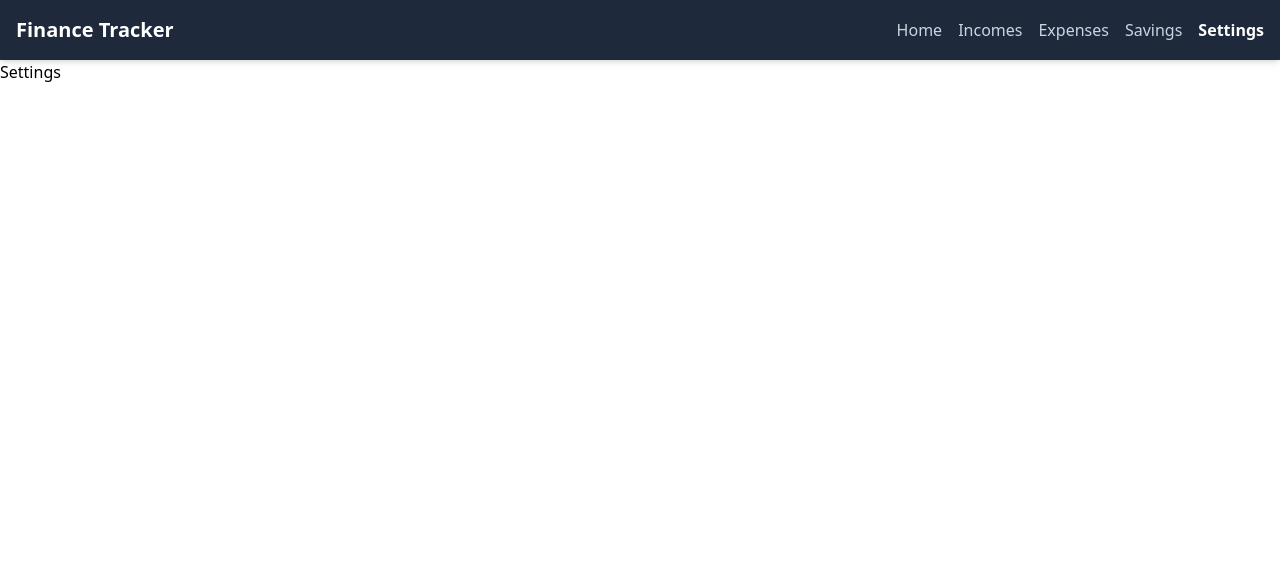
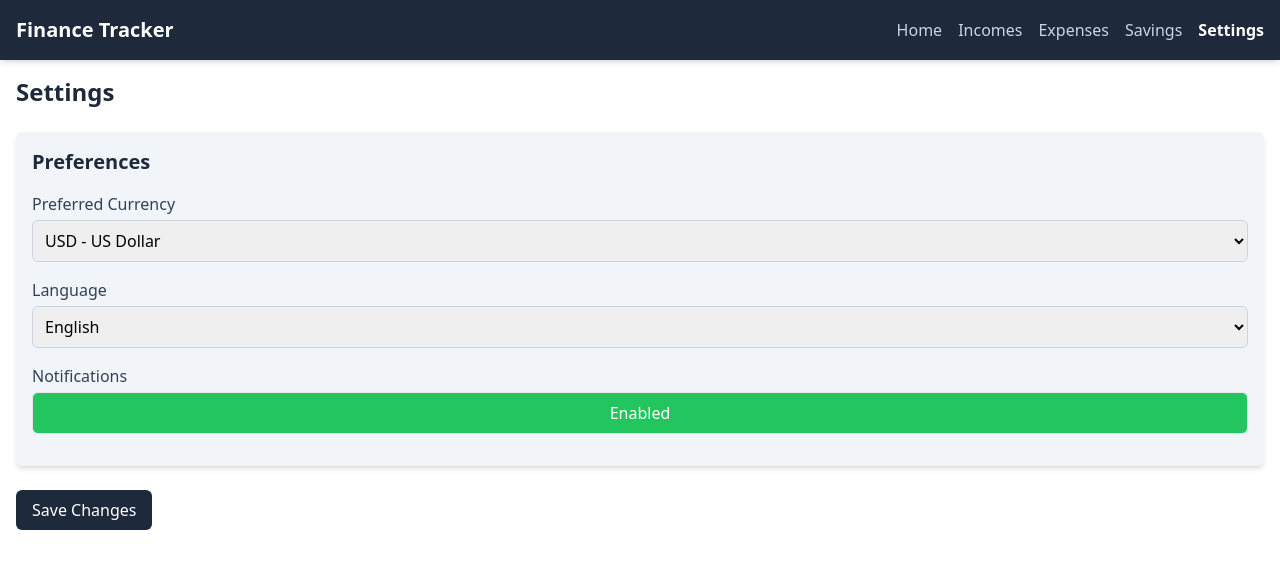
Before and after one commit to joshuascott019/jm-finance-app, a React (Vite) app: page /settings in a window 1280 px wide. Shown: the top 568 px of the page. Built offline with nearby package versions, Linux system fonts and the light colour scheme.

Commit message:
feat: add basic page for savings, home, and settings

```diff
--- a/src/pages/Home.jsx
+++ b/src/pages/Home.jsx
@@ -1,7 +1,67 @@
-import React from 'react';
+// Home.jsx
+import React, { useState } from 'react';
 
 const Home = () => {
-  return <div>Home</div>;
+  // Example data for incomes, expenses, and savings
+  const [incomes, setIncomes] = useState([
+    { description: 'Salary', amount: 5000, date: '2024-10-01' },
+    { description: 'Freelance', amount: 1500, date: '2024-10-10' },
+  ]);
+  const [expenses, setExpenses] = useState([
+    { description: 'Rent', amount: 1200, date: '2024-10-05' },
+    { description: 'Groceries', amount: 300, date: '2024-10-07' },
+  ]);
+  const [savings, setSavings] = useState([
+    { description: 'Emergency Fund', amount: 2000, date: '2024-10-12' },
+  ]);
+
+  const totalIncomes = incomes.reduce(
+    (total, income) => total + parseFloat(income.amount),
+    0
+  );
+  const totalExpenses = expenses.reduce(
+    (total, expense) => total + parseFloat(expense.amount),
+    0
+  );
+  const totalSavings = savings.reduce(
+    (total, saving) => total + parseFloat(saving.amount),
+    0
+  );
+  const balance = totalIncomes - totalExpenses;
+
+  return (
+    <div className="container mx-auto p-4">
+      <h1 className="text-2xl font-bold text-slate-800 mb-6">
+        Finance Dashboard
+      </h1>
+
+      <div className="grid grid-cols-1 sm:grid-cols-3 gap-6 mb-6">
+        <div className="bg-slate-100 p-4 rounded-md shadow-md">
+          <h2 className="text-xl font-bold text-slate-800">Total Incomes</h2>
+          <p className="text-2xl text-green-600 font-bold">${totalIncomes}</p>
+        </div>
+        <div className="bg-slate-100 p-4 rounded-md shadow-md">
+          <h2 className="text-xl font-bold text-slate-800">Total Expenses</h2>
+          <p className="text-2xl text-red-600 font-bold">${totalExpenses}</p>
+        </div>
+        <div className="bg-slate-100 p-4 rounded-md shadow-md">
+          <h2 className="text-xl font-bold text-slate-800">Total Savings</h2>
+          <p className="text-2xl text-blue-600 font-bold">${totalSavings}</p>
+        </div>
+      </div>
+
+      <div className="bg-slate-100 p-4 rounded-md shadow-md">
+        <h2 className="text-xl font-bold text-slate-800">Current Balance</h2>
+        <p
+          className={`text-2xl font-bold ${
+            balance >= 0 ? 'text-green-600' : 'text-red-600'
+          }`}
+        >
+          ${balance}
+        </p>
+      </div>
+    </div>
+  );
 };
 
 export default Home;
--- a/src/pages/Savings.jsx
+++ b/src/pages/Savings.jsx
@@ -1,7 +1,95 @@
-import React from 'react';
+// Savings.jsx
+import React, { useState } from 'react';
 
 const Savings = () => {
-  return <div>Savings</div>;
+  const [savings, setSavings] = useState([]);
+  const [newSaving, setNewSaving] = useState({
+    description: '',
+    amount: '',
+    date: '',
+  });
+
+  const handleChange = (e) => {
+    setNewSaving({
+      ...newSaving,
+      [e.target.name]: e.target.value,
+    });
+  };
+
+  const handleSubmit = (e) => {
+    e.preventDefault();
+    if (newSaving.description && newSaving.amount && newSaving.date) {
+      setSavings([...savings, newSaving]);
+      setNewSaving({ description: '', amount: '', date: '' });
+    }
+  };
+
+  return (
+    <div className="container mx-auto p-4">
+      <h1 className="text-2xl font-bold text-slate-800 mb-4">Savings</h1>
+
+      <form
+        onSubmit={handleSubmit}
+        className="bg-slate-100 p-4 rounded-md shadow-md mb-6"
+      >
+        <div className="mb-4">
+          <label className="block text-slate-700">Description</label>
+          <input
+            type="text"
+            name="description"
+            value={newSaving.description}
+            onChange={handleChange}
+            className="w-full p-2 mt-1 border border-slate-300 rounded-md"
+            placeholder="Savings source or description"
+          />
+        </div>
+        <div className="mb-4">
+          <label className="block text-slate-700">Amount</label>
+          <input
+            type="number"
+            name="amount"
+            value={newSaving.amount}
+            onChange={handleChange}
+            className="w-full p-2 mt-1 border border-slate-300 rounded-md"
+            placeholder="Amount (e.g., 2000)"
+          />
+        </div>
+        <div className="mb-4">
+          <label className="block text-slate-700">Date</label>
+          <input
+            type="date"
+            name="date"
+            value={newSaving.date}
+            onChange={handleChange}
+            className="w-full p-2 mt-1 border border-slate-300 rounded-md"
+          />
+        </div>
+        <button
+          type="submit"
+          className="bg-slate-800 text-white px-4 py-2 rounded-md hover:bg-slate-700"
+        >
+          Add Saving
+        </button>
+      </form>
+
+      <h2 className="text-xl font-bold text-slate-800 mb-2">Savings List</h2>
+      {savings.length > 0 ? (
+        <ul className="bg-slate-100 p-4 rounded-md shadow-md">
+          {savings.map((saving, index) => (
+            <li key={index} className="mb-2 p-2 border-b border-slate-300">
+              <div className="flex justify-between">
+                <span>{saving.description}</span>
+                <span className="font-bold">${saving.amount}</span>
+              </div>
+              <div className="text-sm text-slate-500">Date: {saving.date}</div>
+            </li>
+          ))}
+        </ul>
+      ) : (
+        <p className="text-slate-600">No savings added yet.</p>
+      )}
+    </div>
+  );
 };
 
 export default Savings;
--- a/src/pages/Settings.jsx
+++ b/src/pages/Settings.jsx
@@ -1,7 +1,75 @@
-import React from 'react';
+// Settings.jsx
+import React, { useState } from 'react';
 
 const Settings = () => {
-  return <div>Settings</div>;
+  const [currency, setCurrency] = useState('USD');
+  const [language, setLanguage] = useState('English');
+  const [notification, setNotification] = useState(true);
+
+  const handleCurrencyChange = (e) => setCurrency(e.target.value);
+  const handleLanguageChange = (e) => setLanguage(e.target.value);
+  const handleNotificationToggle = () => setNotification(!notification);
+
+  return (
+    <div className="container mx-auto p-4">
+      <h1 className="text-2xl font-bold text-slate-800 mb-6">Settings</h1>
+
+      <div className="bg-slate-100 p-4 rounded-md shadow-md mb-6">
+        <h2 className="text-xl font-bold text-slate-800 mb-4">Preferences</h2>
+
+        {/* Currency Setting */}
+        <div className="mb-4">
+          <label className="block text-slate-700">Preferred Currency</label>
+          <select
+            value={currency}
+            onChange={handleCurrencyChange}
+            className="w-full p-2 mt-1 border border-slate-300 rounded-md"
+          >
+            <option value="USD">USD - US Dollar</option>
+            <option value="EUR">EUR - Euro</option>
+            <option value="GBP">GBP - British Pound</option>
+            <option value="JPY">JPY - Japanese Yen</option>
+            <option value="AUD">AUD - Australian Dollar</option>
+            {/* Add more currencies as needed */}
+          </select>
+        </div>
+
+        {/* Language Setting */}
+        <div className="mb-4">
+          <label className="block text-slate-700">Language</label>
+          <select
+            value={language}
+            onChange={handleLanguageChange}
+            className="w-full p-2 mt-1 border border-slate-300 rounded-md"
+          >
+            <option value="English">English</option>
+            <option value="Spanish">Spanish</option>
+            <option value="French">French</option>
+            <option value="German">German</option>
+            <option value="Chinese">Chinese</option>
+            {/* Add more languages as needed */}
+          </select>
+        </div>
+
+        {/* Notifications Setting */}
+        <div className="mb-4">
+          <label className="block text-slate-700">Notifications</label>
+          <button
+            onClick={handleNotificationToggle}
+            className={`w-full p-2 mt-1 border ${
+              notification ? 'bg-green-500' : 'bg-red-500'
+            } text-white rounded-md`}
+          >
+            {notification ? 'Enabled' : 'Disabled'}
+          </button>
+        </div>
+      </div>
+
+      <button className="bg-slate-800 text-white px-4 py-2 rounded-md hover:bg-slate-700">
+        Save Changes
+      </button>
+    </div>
+  );
 };
 
 export default Settings;
```
